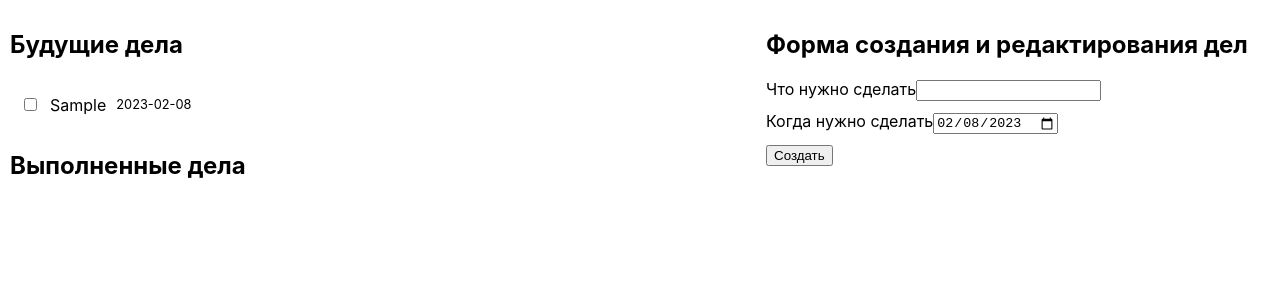
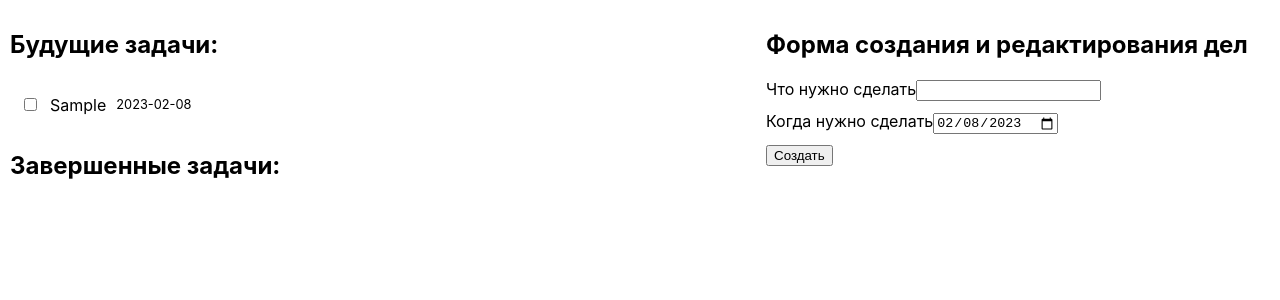
Before and after one commit to tverdohleboff/to-do-list, a React (Create React App) app: page / in a window 1280 px wide. Both pictures are taken after typing "Sample" into the empty fields and a click on the button "Создать". Shown: the top 300 px of the page. Built offline with nearby package versions, Linux system fonts and the light colour scheme.

Commit message:
Merging 2 arrays (data) into 1

```diff
--- a/src/App.css
+++ b/src/App.css
@@ -14,7 +14,7 @@
   flex: 0 0 40%;
 }
 
-.FutureTasksList {
+.TasksList {
   display: flex;
   flex-direction: column;
   gap: 5px;
@@ -56,7 +56,7 @@ font-size: 0.8rem;;
   background-color: rgb(188, 255, 233);
 }
 
-.CompletedTasksList .Name {
+.Task_Checked .Name {
 text-decoration: line-through;
 }
 
--- a/src/App.js
+++ b/src/App.js
@@ -1,87 +1,71 @@
 import './App.css';
 import React, {useState, useEffect} from 'react';
-import FutureTasks from './FutureTasks';
-import CompletedTasks from './CompletedTasks';
+import TasksList from './TasksList';
 import CreateEditForm from './CreateEditForm';
 
 function getFromLocalStorage(key){
   return JSON.parse(localStorage.getItem(key));
 }
 
-function syncWithLocalStorage(futureTasks, completedTasks){
-
-  const serializedFutureTasks = JSON.stringify(futureTasks);
-  const serializedCompletedTasks = JSON.stringify(completedTasks);
-
-  localStorage.setItem('futureTasks', serializedFutureTasks );
-  localStorage.setItem('completedTasks', serializedCompletedTasks);
+function syncWithLocalStorage(tasks){
+  const serializedTasks = JSON.stringify(tasks);
+  localStorage.setItem('tasks', serializedTasks );
 }
 
 function App() {
-  const [futureTasks, setFutureTasks] = useState(getFromLocalStorage('futureTasks') || []);
-  const [completedTasks, setCompletedTasks] = useState(getFromLocalStorage('completedTasks') || []);
+  const [tasks, setTasks] = useState(getFromLocalStorage('tasks') || []);
 
   useEffect(function(){
-    syncWithLocalStorage(futureTasks, completedTasks);
-  }, [futureTasks, completedTasks]);
+    syncWithLocalStorage(tasks);
+  }, [tasks]);
 
-  function moveToCompletedTasks(id) {
-    const updatedFutureTasks = futureTasks.filter(function(task){
+  function changeStatus(id) {
+    const updatedTasks = [...tasks];
+    const task = updatedTasks.find(function(task){
+      return task.id === id;
+    });
+    task.isChecked = !task.isChecked;
+    setTasks(updatedTasks);
+  }
+
+  function deleteTask(id){
+    const updatedTasks = tasks.filter(function(task){
       return task.id !== id;
     });
-    const task = futureTasks.find(function(task){
-      return task.id === id;
-    });
-    task.isChecked = true;
-    const updatedCompletedTasks = [...completedTasks, task];
-    setFutureTasks(updatedFutureTasks);
-    setCompletedTasks(updatedCompletedTasks);
+    setTasks(updatedTasks);
   }
 
-  function moveToFutureTasks(id) {
-    const updatedCompletedTasks = completedTasks.filter(function(task){
-      return task.id !== id;
-    });
-    const task = completedTasks.find(function(task){
-      return task.id === id;
-    });
-    task.isChecked = false;
-    const updatedFutureTasks = [...futureTasks, task];
-    setFutureTasks(updatedFutureTasks);
-    setCompletedTasks(updatedCompletedTasks);
-  }
+  const futureTasks = tasks.filter(function(task){
+    return task.isChecked === false;
+  })
 
-  function deleteFromCompletedTask(id){
-    const updatedCompletedTasks = completedTasks.filter(function(task){
-      return task.id !== id;
-    });
-    setCompletedTasks(updatedCompletedTasks);
-  }
-
-  function deleteFromFutureTask(id){
-    const updatedFutureTasks = futureTasks.filter(function(task){
-      return task.id !== id;
-    });
-    setFutureTasks(updatedFutureTasks);
-  }
+  const completedTasks = tasks.filter(function(task){
+    return task.isChecked === true;
+  })
 
   return (
     <div className='App'>
       <div className='lists'>
-        <FutureTasks
-          tasks={futureTasks}
-          moveToCompletedTasks={moveToCompletedTasks}
-          deleteTask={deleteFromFutureTask}
+        <div className='FutureTasks'>
+          <h2>Будущие задачи: </h2>
+          <TasksList
+            tasks={futureTasks}
+            changeStatus={changeStatus}
+            deleteTask={deleteTask}
           />
-        <CompletedTasks
-          tasks={completedTasks}
-          moveToFutureTasks={moveToFutureTasks}
-          deleteTask={deleteFromCompletedTask}
-        />
+        </div>
+        <div className='CompletedTasks'>
+          <h2>Завершенные задачи: </h2>
+          <TasksList
+            tasks={completedTasks}
+            changeStatus={changeStatus}
+            deleteTask={deleteTask}
+          />
+        </div>
       </div>
       <div className='form'>
         <CreateEditForm
-          createTask={setFutureTasks}
+          createTask={setTasks}
           tasks={futureTasks}
         />
       </div>
--- a/src/CompletedTasks.js
+++ /dev/null
@@ -1,33 +0,0 @@
-import React from 'react';
-import Task from './Task';
-
-function CompletedTasks(props) {
-  const {
-    tasks,
-    moveToFutureTasks,
-    deleteTask
-  } = props;
-
-  return (
-    <div className='CompletedTasks'>
-      <h2>Выполненные дела</h2>
-      <div className='CompletedTasksList'>
-        {tasks.map(function(task) {
-          return (
-            <Task
-              name={task.name}
-              id={task.id}
-              date={task.date}
-              key={task.id}
-              isChecked={task.isChecked}
-              onChangeStatus={moveToFutureTasks}
-              onDelete={deleteTask}
-            />
-          );
-        })}
-      </div>
-    </div>
-  );
-}
-
-export default CompletedTasks;
--- a/src/CreateEditForm.js
+++ b/src/CreateEditForm.js
@@ -40,7 +40,7 @@ function CreateEditForm(props) {
     }
 
     if(name !== '' &&  new Date(date + ' 23:59:59').getTime() >= new Date().getTime() ){
-      const updatedFutureTasks = [
+      const updatedTasks = [
         ...tasks,
         {
           id: taskId,
@@ -50,7 +50,7 @@ function CreateEditForm(props) {
         }
       ];
       taskId += 1;
-      createTask(updatedFutureTasks);
+      createTask(updatedTasks);
       setName('');
       setDate(currentDate.toLocaleDateString('en-CA'));
     }
--- a/src/FutureTasks.js
+++ /dev/null
@@ -1,33 +0,0 @@
-import React from 'react';
-import Task from './Task';
-
-function FutureTasks(props) {
-  const {
-    tasks,
-    moveToCompletedTasks,
-    deleteTask
-  } = props;
-
-  return (
-    <div className='FutureTasks'>
-      <h2>Будущие дела</h2>
-      <div className='FutureTasksList'>
-        {tasks.map(function(task) {
-          return (
-            <Task
-              name={task.name}
-              id={task.id}
-              date={task.date}
-              key={task.id}
-              isChecked={task.isChecked}
-              onChangeStatus={moveToCompletedTasks}
-              onDelete={deleteTask}
-            />
-          );
-        })}
-      </div>
-    </div>
-  );
-}
-
-export default FutureTasks;
--- a/src/Task.js
+++ b/src/Task.js
@@ -21,8 +21,11 @@ function Task(props) {
     }
   }
 
+  const className = isChecked ? 'Task Task_Checked' : 'Task';
+
+
   return (
-    <div className='Task'>
+    <div className={className}>
       <input
         type='checkbox'
         onChange={handleCheckboxChange}
--- /dev/null
+++ b/src/TasksList.js
@@ -0,0 +1,30 @@
+import React from 'react';
+import Task from './Task';
+
+function TasksList(props) {
+  const {
+    tasks,
+    changeStatus,
+    deleteTask
+  } = props;
+
+  return (
+    <div className='TasksList'>
+      {tasks.map(function(task) {
+        return (
+          <Task
+            name={task.name}
+            id={task.id}
+            date={task.date}
+            key={task.id}
+            isChecked={task.isChecked}
+            onChangeStatus={changeStatus}
+            onDelete={deleteTask}
+          />
+        );
+      })}
+    </div>
+  );
+}
+
+export default TasksList;
```
